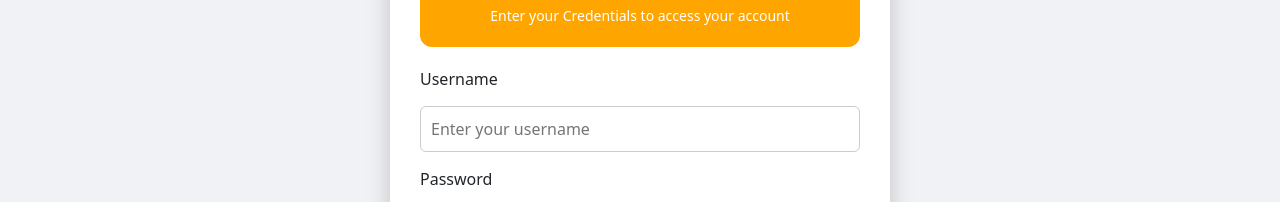
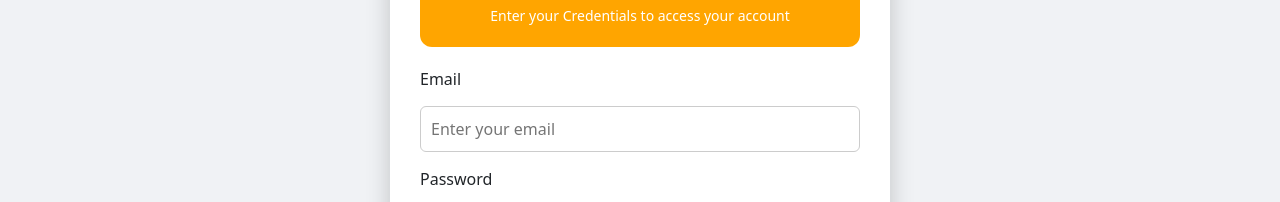
Before and after one commit to DamithaTheekshana/Frontend-Car_Rental_System, a React (Vite) app: page /loginpage in a window 1280 px wide. Shown: the part 270-472 px from the top of the page. Built offline with nearby package versions, Linux system fonts and the light colour scheme.

Commit message:
LoginPage UI connected to backend

```diff
--- a/src/Pages/LoginPage.jsx
+++ b/src/Pages/LoginPage.jsx
@@ -1,7 +1,11 @@
-import React from 'react'
+import React, { useState } from 'react'
 import HomeNavbar from '../components/HomeNavbar'
 
 function LoginPage() {
+
+  const [email, setEmail] = useState("");
+  const [password, setPassword] = useState("");
+
   return (
     <>
         <HomeNavbar/>
@@ -17,11 +21,11 @@ function LoginPage() {
                     {/* Form */}
                     <form style={{ display: "flex", flexDirection: "column", gap: "15px", marginTop: "20px" }}>
 
-                    <label>Username</label>
-                    <input type="text"placeholder="Enter your username"style={{padding: "10px",borderRadius: "6px",border: "1px solid #ccc",}}/>
+                    <label>Email</label>
+                    <input type="email" placeholder="Enter your email" value={email} onChange={(e) => setEmail(e.target.value)} style={{padding: "10px",borderRadius: "6px",border: "1px solid #ccc"}}/>
 
                     <label>Password</label>
-                    <input type="password"placeholder="Enter your password"style={{padding: "10px",borderRadius: "6px",border: "1px solid #ccc",}}/>
+                    <input type="password" placeholder="Enter your password" value={password} onChange={(e) => setPassword(e.target.value)} style={{padding: "10px",borderRadius: "6px",border: "1px solid #ccc",}}/>
 
                     <button type="submit"style={{marginTop: "10px",padding: "10px",borderRadius: "6px",border: "none",backgroundColor: "#3e5b2b",color: "white",fontWeight: "bold",cursor: "pointer",}}>
                         Log-In
```
